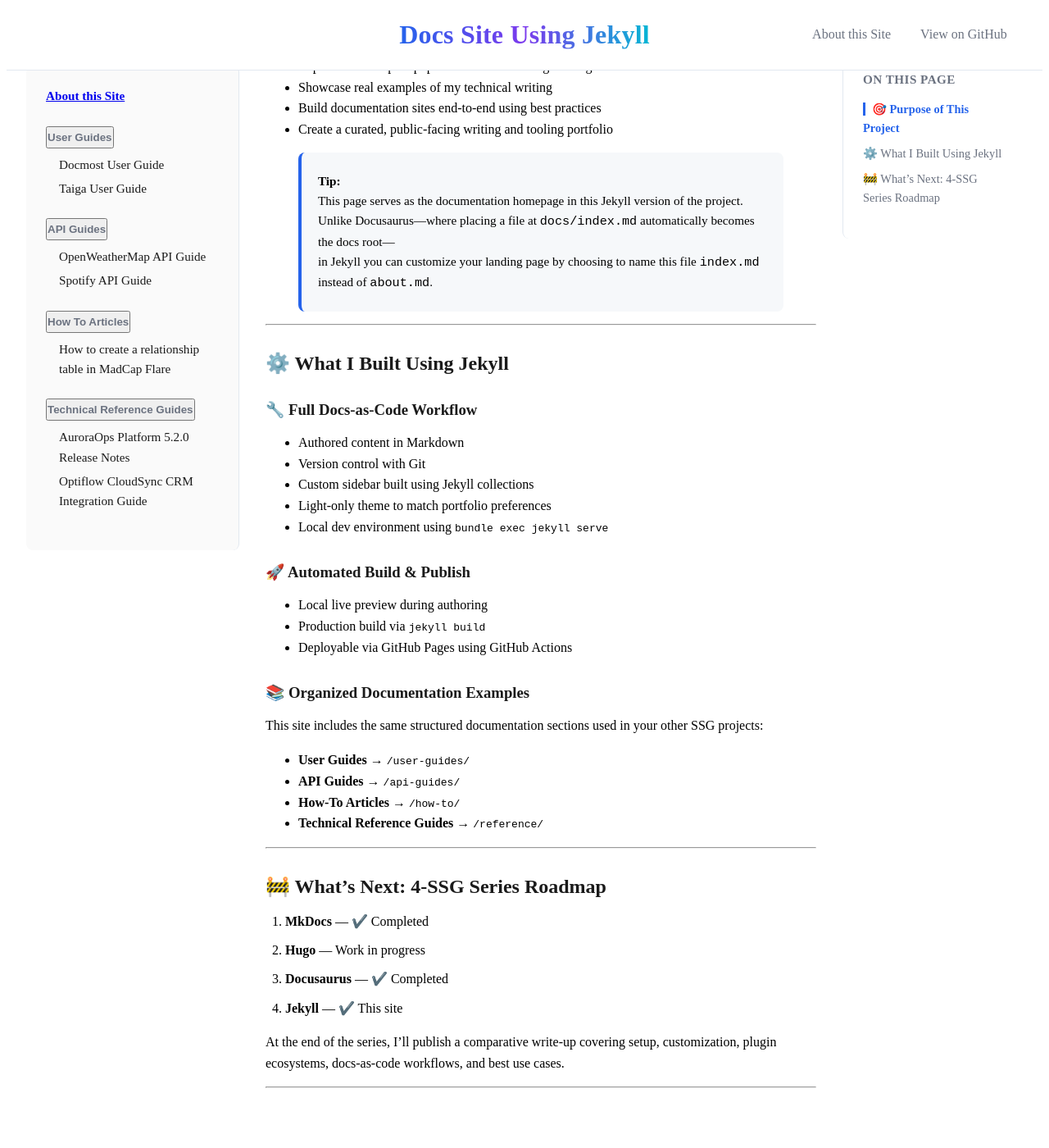
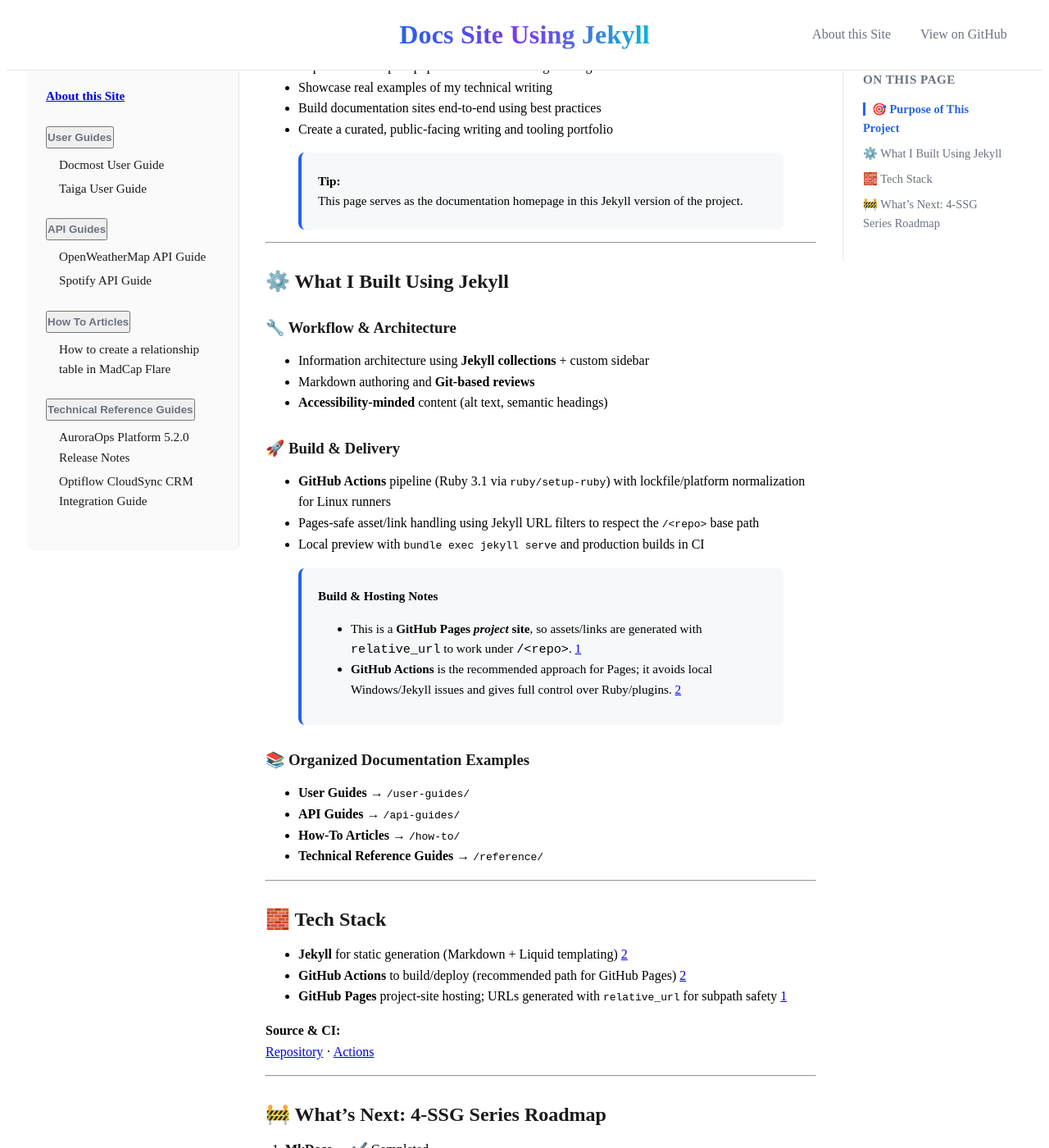
Before and after one commit to LizMarlowe-byte/docs-as-code-portfolio-jekyll, a Jekyll site: the page built from index.md, in a window 1280 px wide and 1400 px high, scrolled down 438 px. Shown: the whole window at 82% size. Built offline with Jekyll 4.4.1, drawn with Linux system fonts in a browser that asks for light colours.

Commit message:
Updated About this Site index.md

```diff
--- a/index.md
+++ b/index.md
@@ -23,28 +23,27 @@ This portfolio series is my opportunity to:
 
 > **Tip:**
 > This page serves as the documentation homepage in this Jekyll version of the project.
-> Unlike Docusaurus—where placing a file at `docs/index.md` automatically becomes the docs root—
-> in Jekyll you can customize your landing page by choosing to name this file `index.md` instead of `about.md`.
 
 ---
 
 ## ⚙️ What I Built Using **Jekyll**
 
-### 🔧 Full Docs‑as‑Code Workflow
-- Authored content in Markdown
-- Version control with Git
-- Custom sidebar built using Jekyll collections
-- Light‑only theme to match portfolio preferences
-- Local dev environment using `bundle exec jekyll serve`
 
-### 🚀 Automated Build & Publish
-- Local live preview during authoring
-- Production build via `jekyll build`
-- Deployable via GitHub Pages using GitHub Actions
+### 🔧 Workflow & Architecture
+- Information architecture using **Jekyll collections** + custom sidebar
+- Markdown authoring and **Git‑based reviews**
+- **Accessibility‑minded** content (alt text, semantic headings)
+
+### 🚀 Build & Delivery
+- **GitHub Actions** pipeline (Ruby 3.1 via `ruby/setup-ruby`) with lockfile/platform normalization for Linux runners
+- Pages‑safe asset/link handling using Jekyll URL filters to respect the `/<repo>` base path
+- Local preview with `bundle exec jekyll serve` and production builds in CI
+
+> **Build & Hosting Notes**
+> - This is a **GitHub Pages *project* site**, so assets/links are generated with `relative_url` to work under `/<repo>`. [1](https://www.fatlemon.co.uk/2023/12/custom-gems-with-github-pages/)
+> - **GitHub Actions** is the recommended approach for Pages; it avoids local Windows/Jekyll issues and gives full control over Ruby/plugins. [2](https://stackoverflow.com/questions/79351017/im-getting-a-github-pages-build-error-that-i-dont-understand)
 
 ### 📚 Organized Documentation Examples
-This site includes the same structured documentation sections used in your other SSG projects:
-
 - **User Guides** → `/user-guides/`
 - **API Guides** → `/api-guides/`
 - **How‑To Articles** → `/how-to/`
@@ -52,8 +51,17 @@ This site includes the same structured documentation sections used in your other
 
 ---
 
+## 🧱 Tech Stack
+- **Jekyll** for static generation (Markdown + Liquid templating) [2](https://stackoverflow.com/questions/79351017/im-getting-a-github-pages-build-error-that-i-dont-understand)
+- **GitHub Actions** to build/deploy (recommended path for GitHub Pages) [2](https://stackoverflow.com/questions/79351017/im-getting-a-github-pages-build-error-that-i-dont-understand)
+- **GitHub Pages** project‑site hosting; URLs generated with `relative_url` for subpath safety [1](https://www.fatlemon.co.uk/2023/12/custom-gems-with-github-pages/)
+
+**Source & CI:**
+[Repository](https://github.com/LizMarlowe-byte/docs-as-code-portfolio-jekyll) · [Actions](https://github.com/LizMarlowe-byte/docs-as-code-portfolio-jekyll/actions)
+
+---
+
 ## 🚧 What’s Next: 4‑SSG Series Roadmap
-
 1. **MkDocs** — ✔️ Completed
 2. **Hugo** — Work in progress
 3. **Docusaurus** — ✔️ Completed
```
